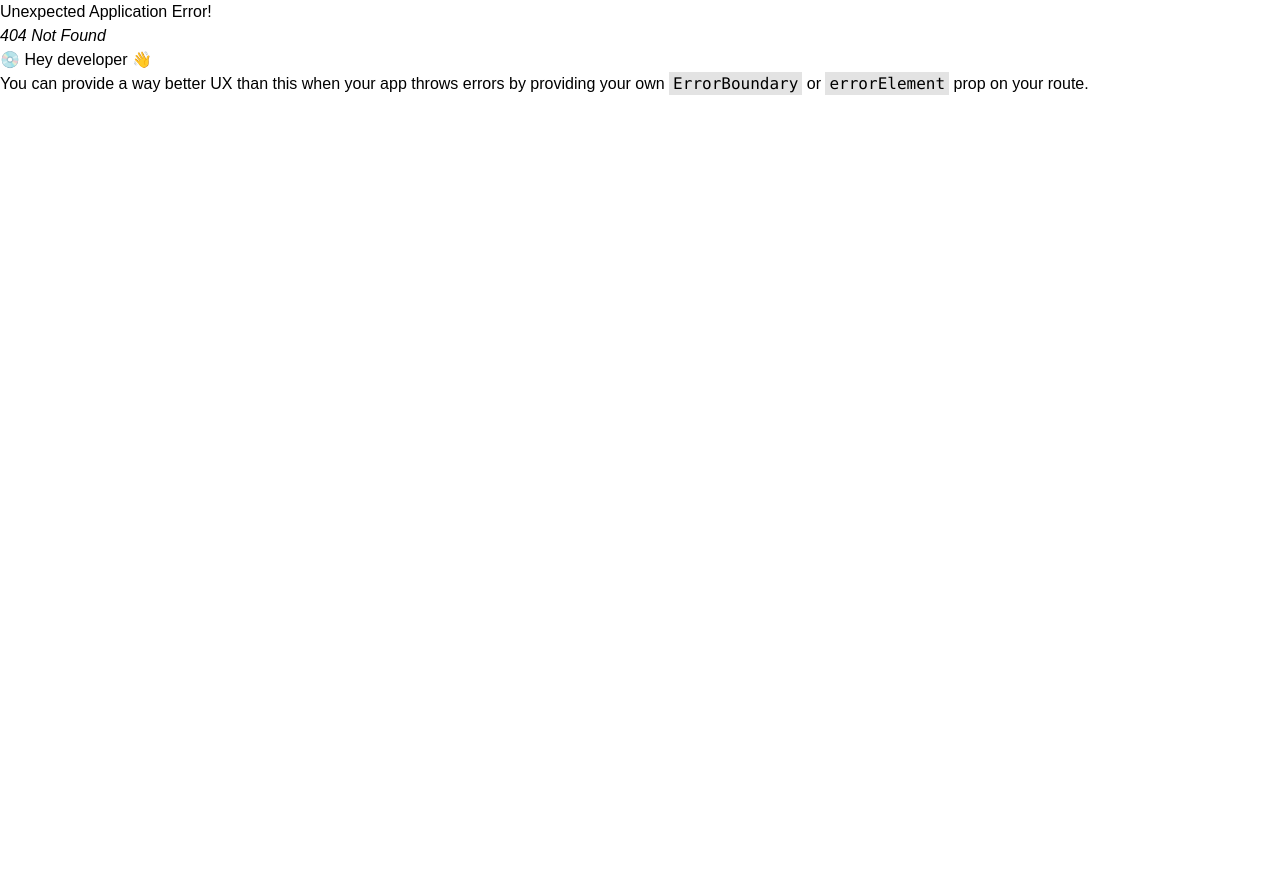
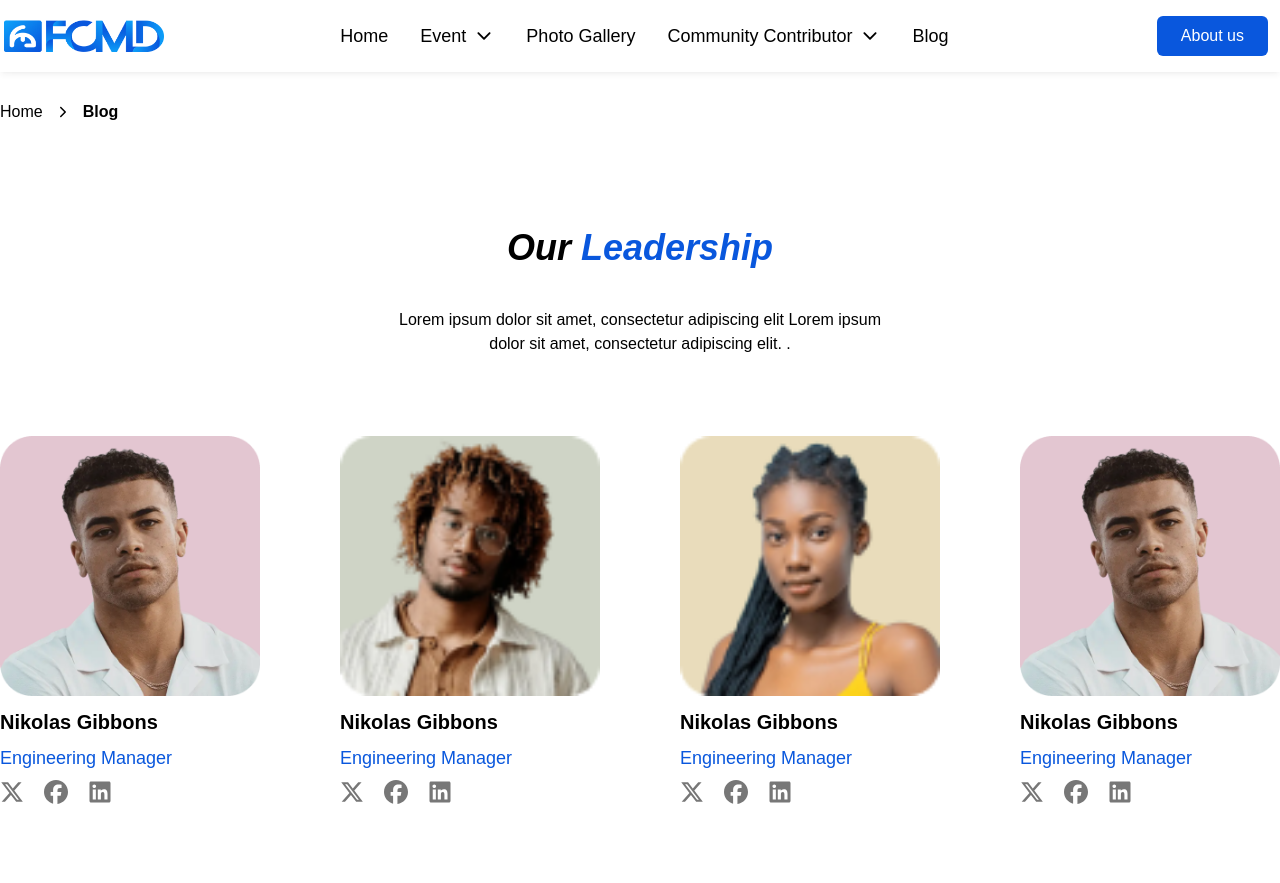
Before and after one commit to pothikit/fcmd, a React (Vite) app: page /admin-panel in a window 1280 px wide. Before the commit this address had no page. Shown: the top 883 px of the page. Before the commit the page ends 800 px from the top, so only its background shows below. Built offline with nearby package versions, Linux system fonts and the light colour scheme.

Commit message:
admin panel page completed with old data

```diff
--- a/src/pages/aboutUs/AboutUs.jsx
+++ b/src/pages/aboutUs/AboutUs.jsx
@@ -7,7 +7,7 @@ import IntroduceTeam from './IntroduceTeam';
 
 const AboutUs = () => {
     return (
-        <main className='min-h-screen'>
+        <main className='min-h-screen px-2 md:px-0'>
             <div className="container mx-auto py-6 mt-3">
                 <h2 className='flex items-center gap-3'>Home <IoIosArrowForward /> <span className='font-bold'>About Us</span></h2>
             </div>
--- a/src/pages/aboutUs/IntroduceTeam.jsx
+++ b/src/pages/aboutUs/IntroduceTeam.jsx
@@ -3,7 +3,7 @@ import axios from 'axios'
 import React from 'react'
 import Loading from '../../components/Loading'
 import { FaFacebook, FaLinkedin, FaXTwitter } from 'react-icons/fa6';
-
+import { MdOutlineArrowBackIos, MdOutlineArrowForwardIos } from 'react-icons/md';
 
 const IntroduceTeam = () => {
     const { data: team, isloaded } = useQuery({
@@ -38,6 +38,15 @@ const IntroduceTeam = () => {
                         ))
                     }
                 </div>
+                <div className='flex justify-center gap-2 md:gap-6 items-center mt-20'>
+                    <button className='border size-12 flex items-center justify-center rounded-md'><MdOutlineArrowBackIos /></button>
+                    <button className='border duration-200 size-12 flex items-center text-primary justify-center hover:bg-primary hover:text-white md:font-bold rounded-md border-primary'>1</button>
+                    <button className='border duration-200 size-12 flex items-center text-primary justify-center hover:bg-primary hover:text-white md:font-bold rounded-md border-primary'>2</button>
+                    <button className='border duration-200 size-12 flex items-center text-primary justify-center hover:bg-primary hover:text-white md:font-bold rounded-md border-primary'>3</button>
+                    <button className='border duration-200 size-12 flex items-center text-primary justify-center hover:bg-primary hover:text-white md:font-bold rounded-md border-primary'>4</button>
+                    <button className='border duration-200 size-12 flex items-center text-primary justify-center hover:bg-primary hover:text-white md:font-bold rounded-md border-primary'>5</button>
+                    <button className='border size-12 flex items-center justify-center rounded-md'><MdOutlineArrowForwardIos /></button>
+                </div>
             </div>
         </section>
     )
--- /dev/null
+++ b/src/pages/dashboard/adminPanel/AdminPanel.jsx
@@ -0,0 +1,67 @@
+import React from 'react'
+
+import { IoIosArrowForward } from 'react-icons/io';
+import SectionTitle from './../../../components/sectionTitle/SectionTitle';
+import { useQuery } from '@tanstack/react-query';
+import axios from 'axios';
+import Loading from '../../../components/Loading';
+import { FaFacebook, FaLinkedin, FaXTwitter } from 'react-icons/fa6';
+import { MdOutlineArrowBackIos, MdOutlineArrowForwardIos } from 'react-icons/md';
+
+const AdminPanel = () => {
+    const { data: team, isloaded } = useQuery({
+        queryKey: ["team"],
+        queryFn: () => axios.get('database.json')
+            .then(data => {
+                return data.data.team
+            })
+    })
+    if (isloaded) {
+        return <Loading></Loading>
+    }
+    return (
+        <main>
+            <div className="container mx-auto py-6 mt-3">
+                <h2 className='flex items-center gap-3'>Home <IoIosArrowForward /> <span className='font-bold'>Blog</span></h2>
+            </div>
+            <section className='py-20'>
+                <div className="container mx-auto">
+                    <SectionTitle sectionTitle="Our" coloredTittle="Leadership" styles="text-center mb-10 italic"></SectionTitle>
+                    <p className='text-center max-w-[500px] mx-auto'>Lorem ipsum dolor sit amet, consectetur adipiscing elit Lorem ipsum dolor sit amet, consectetur adipiscing elit.  . </p>
+
+                    <div className='grid grid-cols-2 sm:grid-cols-3 lg:grid-cols-4 gap-5 sm:gap-14 md:gap-20 mt-20 px-2 md:px-0'>
+                        {
+                            team?.map((team, idx) => (
+                                <div key={idx} className=''>
+                                    <img src={team?.img} alt={team?.name} className='w-full mx-auto' />
+                                    <div className='space-y-2 mt-3'>
+                                        <h2 className='font-bold text-base md:text-xl'>{team?.name}</h2>
+                                        <p className='text-primary text-sm md:text-lg'>{team?.designation}</p>
+                                        <ul className='hidden sm:flex gap-5'>
+                                            <li><FaXTwitter size={24} color='#777' /></li>
+                                            <li><FaFacebook size={24} color='#777' /></li>
+                                            <li><FaLinkedin size={24} color='#777' /></li>
+                                        </ul>
+                                    </div>
+
+                                </div>
+                            ))
+                        }
+                    </div>
+                    <div className='flex justify-center gap-2 md:gap-6 items-center mt-20'>
+                        <button className='border size-12 flex items-center justify-center rounded-md'><MdOutlineArrowBackIos /></button>
+                        <button className='border duration-200 size-12 flex items-center text-primary justify-center hover:bg-primary hover:text-white md:font-bold rounded-md border-primary'>1</button>
+                        <button className='border duration-200 size-12 flex items-center text-primary justify-center hover:bg-primary hover:text-white md:font-bold rounded-md border-primary'>2</button>
+                        <button className='border duration-200 size-12 flex items-center text-primary justify-center hover:bg-primary hover:text-white md:font-bold rounded-md border-primary'>3</button>
+                        <button className='border duration-200 size-12 flex items-center text-primary justify-center hover:bg-primary hover:text-white md:font-bold rounded-md border-primary'>4</button>
+                        <button className='border duration-200 size-12 flex items-center text-primary justify-center hover:bg-primary hover:text-white md:font-bold rounded-md border-primary'>5</button>
+                        <button className='border size-12 flex items-center justify-center rounded-md'><MdOutlineArrowForwardIos /></button>
+                    </div>
+                </div>
+
+            </section>
+        </main>
+    )
+}
+
+export default AdminPanel
--- a/src/router/routers.jsx
+++ b/src/router/routers.jsx
@@ -8,6 +8,7 @@ import Home from "../pages/homePage/Home";
 import Blogs from "../pages/blogs/Blogs";
 import BlogDetails from "../pages/blogs/blogDetails/BlogDetails";
 import AboutUs from "../pages/aboutUs/AboutUs";
+import AdminPanel from "../pages/dashboard/adminPanel/AdminPanel";
 
 const router = createBrowserRouter([
     {
@@ -29,6 +30,10 @@ const router = createBrowserRouter([
             {
                 path: "/about",
                 element: <AboutUs></AboutUs>
+            },
+            {
+                path: "/admin-panel",
+                element: <AdminPanel></AdminPanel>
             }
         ]
     },
--- a/src/shared/footer/Footer.jsx
+++ b/src/shared/footer/Footer.jsx
@@ -12,7 +12,7 @@ import { FaYoutube } from "react-icons/fa6";
 // import logo from
 function Footer() {
     const { data: contributors } = useQuery({
-        queryKey: ["contributors"],
+        queryKey: ["contributor"],
         queryFn: () => axios.get('database.json')
             .then(data => {
                 return data.data.sponsorList
```
Also changed, not shown: src/shared/pageNavigation/PageNavigation.jsx (added, +26 -0 lines).
